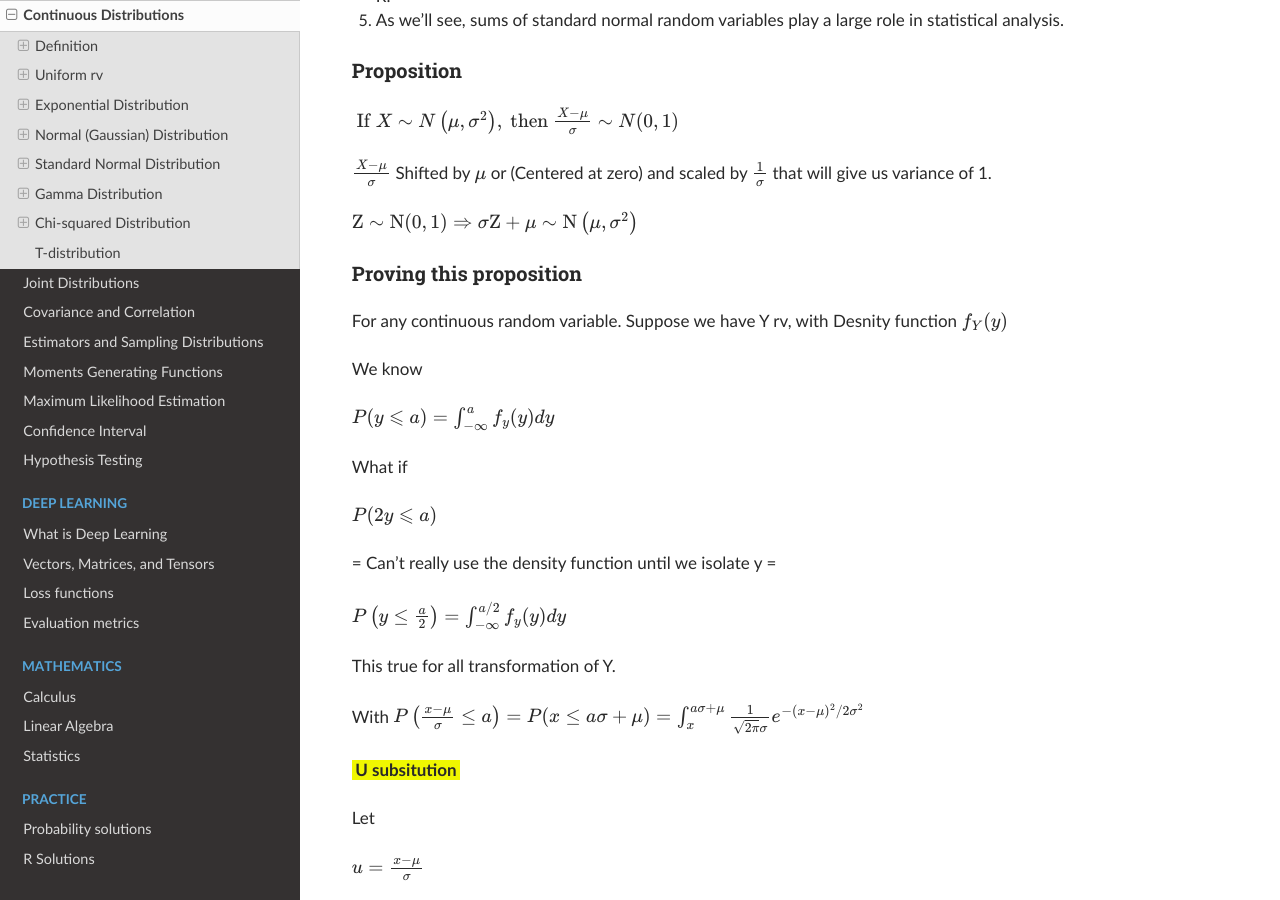
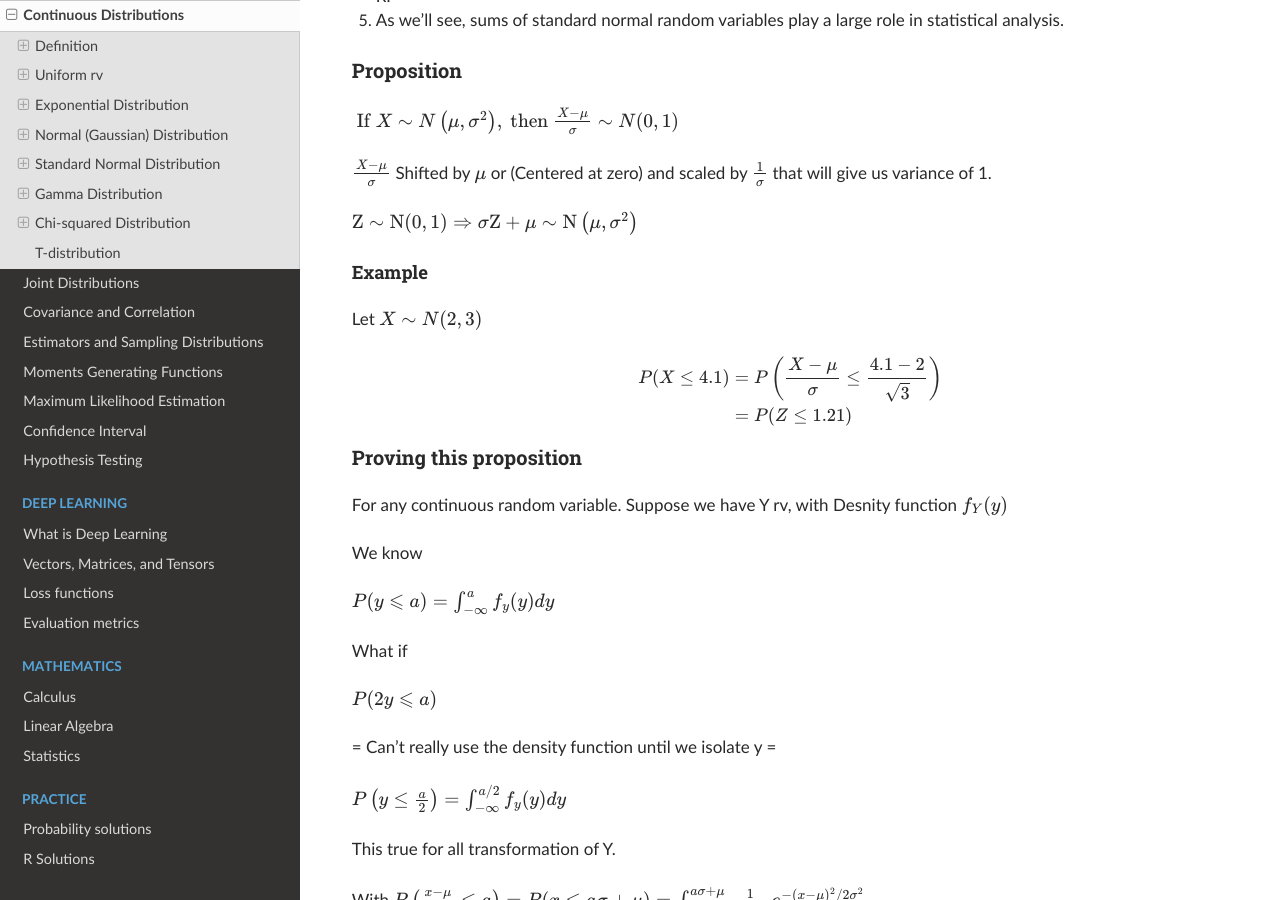
Before and after one commit to akkefa/ml-notes, a Sphinx documentation site: the page built from docs/probability/continuous_distributions.md, in a window 1280 px wide and 900 px high, scrolled down 12974 px. Built offline with Sphinx 7.4.7 and the Read the Docs theme 2.0.0, drawn with Linux system fonts in a browser that asks for light colours.

Commit message:
C3 prep (#38)
New changes

```diff
--- a/docs/probability/continuous_distributions.md
+++ b/docs/probability/continuous_distributions.md
@@ -523,6 +523,16 @@ will give us variance of 1.
 
 $\mathrm{Z} \sim \mathrm{N}(0,1) \Rightarrow \sigma \mathrm{Z}+\mu \sim \mathrm{N}\left(\mu, \sigma^2\right)$
 
+#### Example
+Let  $X \sim N(2,3)$
+
+$$
+\begin{aligned}
+P ( X \leq 4.1) &= P \left(\frac{ X -\mu}{\sigma} \leq \frac{4.1-2}{\sqrt{3}}\right) \\
+&= P ( Z \leq 1.21)
+\end{aligned}
+$$
+
 ### Proving this proposition
 
 For any continuous random variable. Suppose we have Y rv, with Desnity function $f_{Y}(y)$
```
Also changed, not shown: docs/probability/hypothesis_testing.md (+79 -27 lines).
